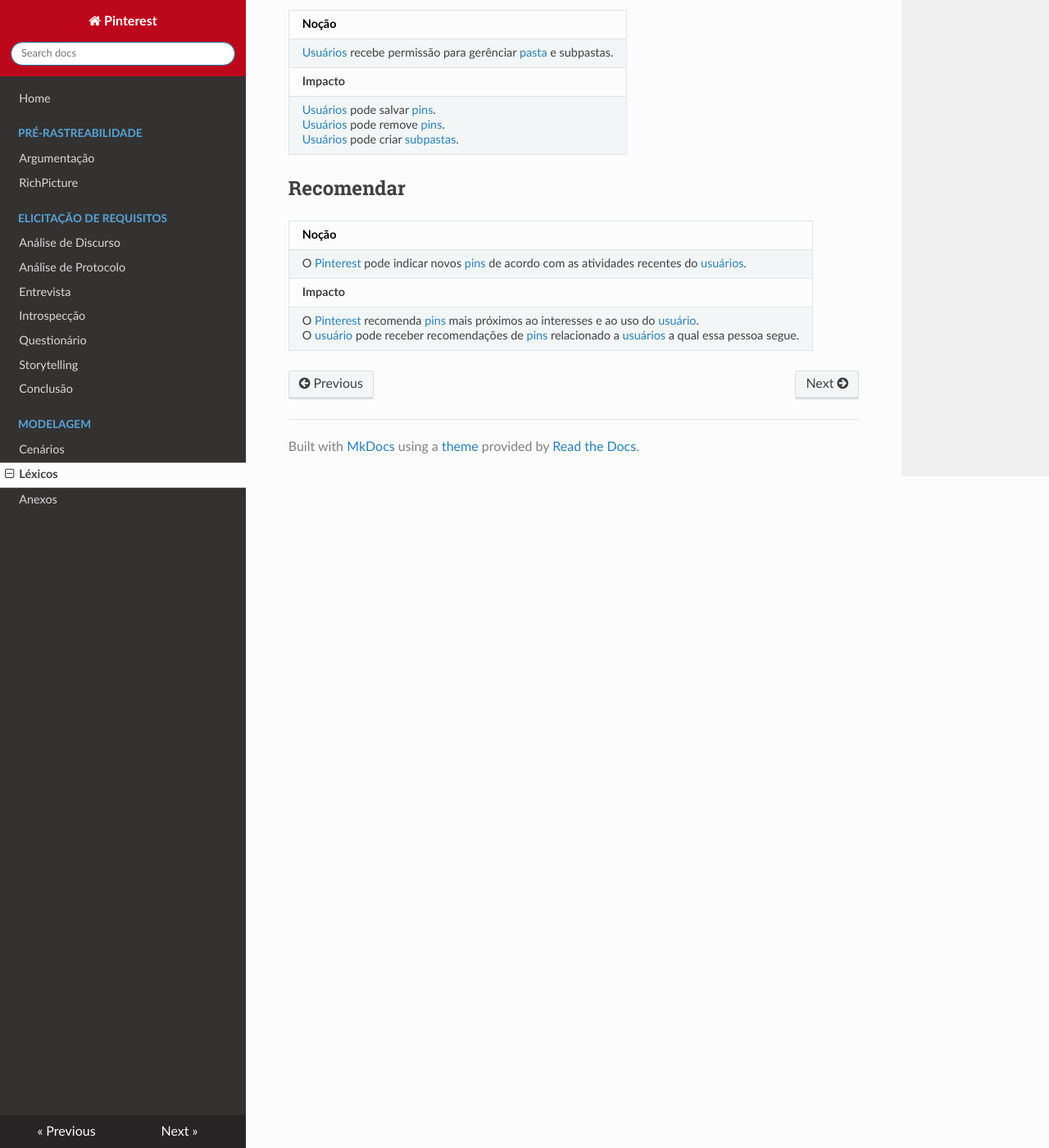
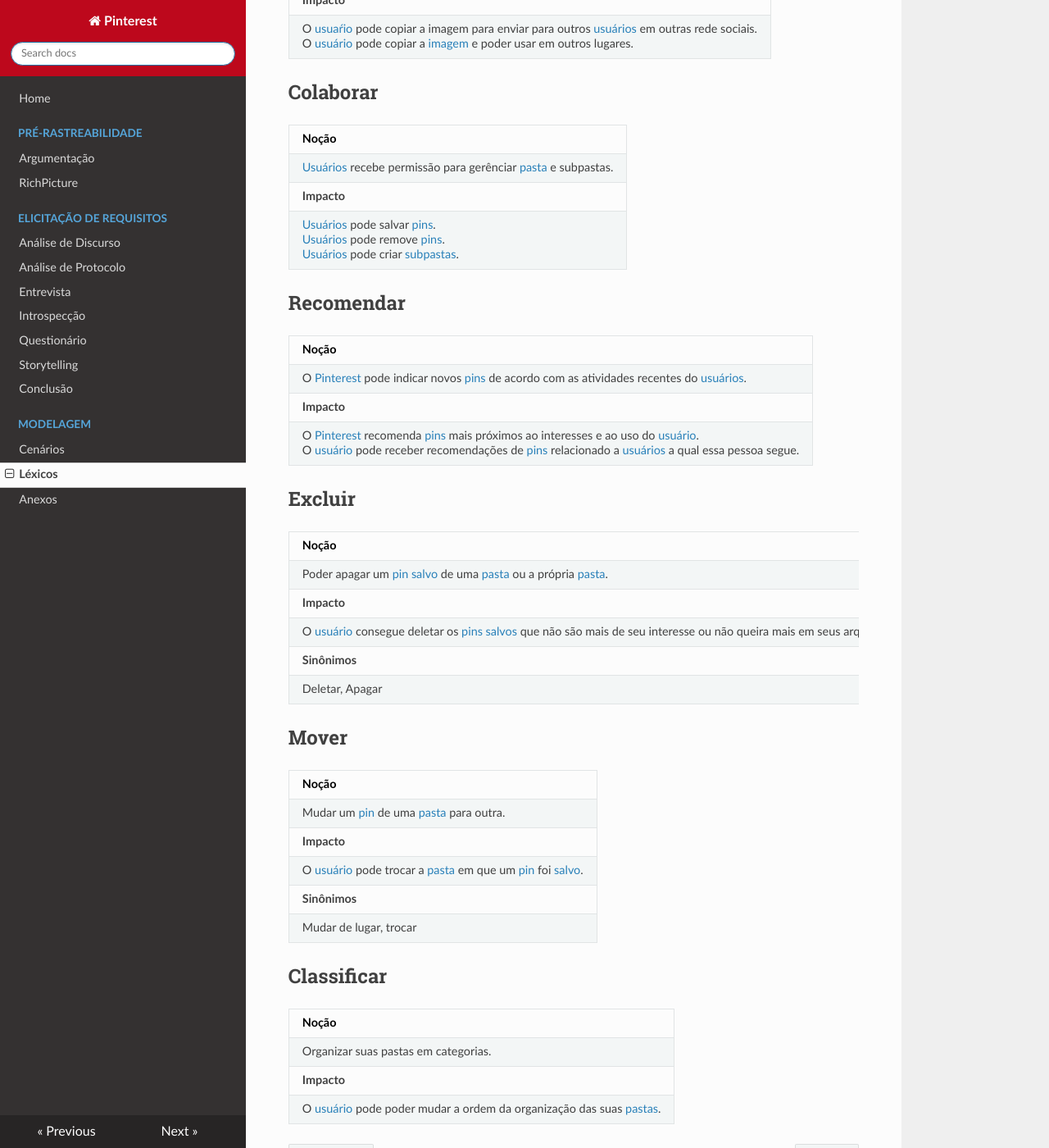
Before and after one commit to joberthrogers18/2018.2-Requisitos-Pinterest, an MkDocs documentation site: the page built from docs/lexicos.md, in a window 1280 px wide and 1400 px high, scrolled down 7060 px. Shown: the whole window at 82% size. Built offline with MkDocs 1.6.1, drawn with Linux system fonts in a browser that asks for light colours; nearby versions of some CDN libraries; old or Windows-style settings are respelled for this version of MkDocs; some of the changed text lies outside the part shown.

Commit message:
Adapted Notification scenary, added one scenary and three lexicos

```diff
--- a/docs/lexicos.md
+++ b/docs/lexicos.md
@@ -32,7 +32,7 @@
 |**Impacto** |
 | O [usuário](#usuario) [pina](#pinar) [pins](#pin) em um board. <br> O [usuário](#usuario) pode criar sub-pastas para organizar os [pins](#pin) da board. <br> O [usuário](#usuario) pode convidar outros [usuários](#usuario) para [colaborar](#colaborar) com outros [pins](#pin) dentro do [board](#board). <br> Uma board pode ser [seguida](#seguir) por outro [usuário](#usuario) para ser acompanhada. <br> Uma board pode ser [recomendada](#recomendar) para [usuários](#usuario) por determinados [interesses](#interesse). |
 |**Sinônimos**|
-| Pasta, Pastas, Boards |
+| Pasta, Pastas, Boards, Sub-pastas |
 
 ## Link
 
@@ -69,6 +69,8 @@
 |		Ato de acompanhar as publicações de outros [usuários](#usuarios) e receber todas as atualizações de [pins](#pins). |
 |**Impacto** |
 | Receber o conteúdo publicado por outro [usuário](#usuario). |
+|**Sinônimos**|
+|Seguidores, Seguido, Seguidos|
 
 ## Pinterest
 
@@ -174,6 +176,8 @@
 | Ato de mandar um aviso ao [usuário](#usuario) sobre novas relações com suas [boards](#board) ou novos [seguidores](#seguir). |
 |**Impacto** |
 |O [usuário](#usuario) é comunicado de novas interações por um ícone em seu [feed](#feed) deixando-o informado.
+|**Sinônimos**|
+|Aviso, notificado, informado, avisado|
 
 ## Crash
 
@@ -182,6 +186,7 @@
 | Termo da computação que indica encerramento inesperado da aplicação em execução. |
 |**Impacto** |
 |O aplicativo fecha e o [usuário](#usuario) deixa de concluir qualquer ação no app. |
+
 
 ## Aba Salvos
 |**Noção**|
@@ -232,3 +237,28 @@
 | O [Pinterest](#pinterest) pode indicar novos [pins](#pin) de acordo com as atividades recentes do [usuários](#usuario). |
 |**Impacto**|
 | O [Pinterest](#pinterest) recomenda [pins](#pin) mais próximos ao interesses e ao uso do [usuário](#usuario). <br> O [usuário](#usuario) pode receber recomendações de [pins](#pin) relacionado a [usuários](#usuario) a qual essa pessoa segue. |
+
+## Excluir
+|**Noção**|
+|--|
+| Poder apagar um [pin](#pin) [salvo](#pinar) de uma [pasta](#board) ou a própria [pasta](#board). |
+|**Impacto**|
+| O [usuário](#usuario) consegue deletar os [pins](#pin) [salvos](#pinar) que não são mais de seu interesse ou não queira mais em seus arquivos, assim também se não quiser mais alguma [pasta](#board), pode-se apaga-la.
+|**Sinônimos**|
+|Deletar, Apagar|
+
+## Mover
+|**Noção**|
+|--|
+| Mudar um [pin](#pin) de uma [pasta](#board) para outra. |
+|**Impacto**|
+| O [usuário](#usuario) pode trocar a [pasta](#board) em que um [pin](#pin) foi [salvo](#pinar). |
+|**Sinônimos**|
+|Mudar de lugar, trocar|
+
+## Classificar
+|**Noção**|
+|--|
+| Organizar suas pastas em categorias. |
+|**Impacto**|
+| O [usuário](#usuario) pode poder mudar a ordem da organização das suas [pastas](#board). |
```
Also changed, not shown: docs/cenarios.md (+22 -7 lines).
